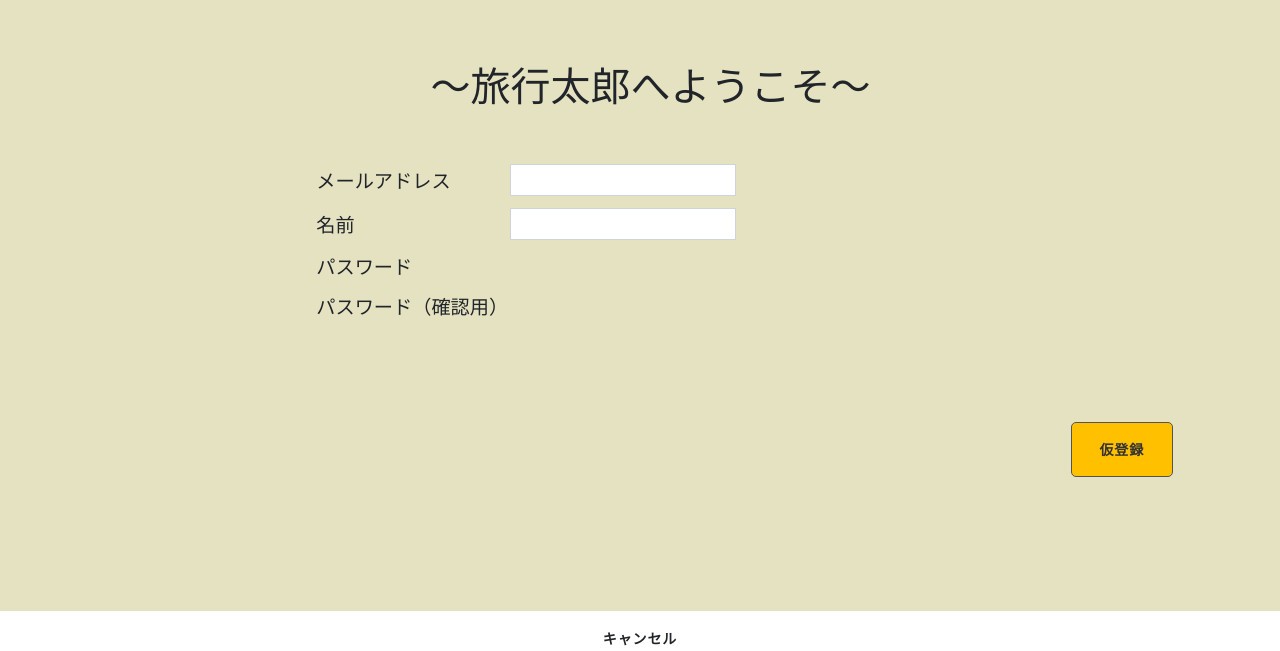
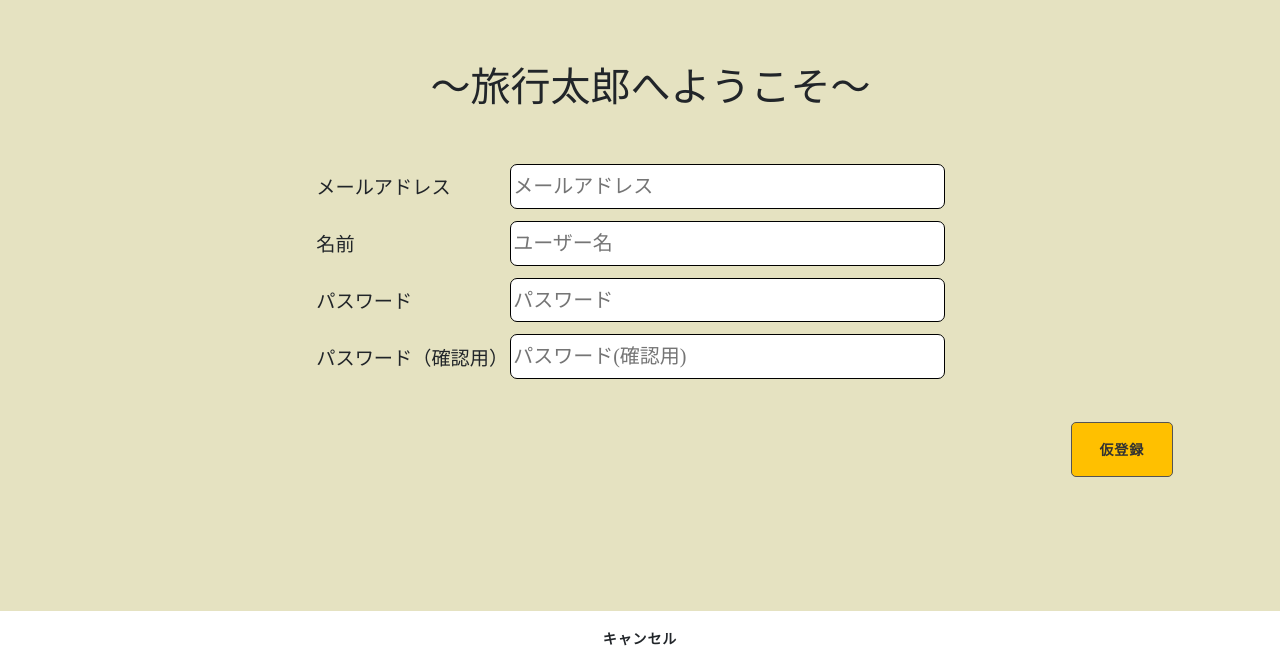
Before and after one commit to khuctienminh/test1, a Django app: page /accounts/signup/ in a window 1280 px wide. Shown: the part 142-793 px from the top of the page. Run offline with Django 3.2, Linux system fonts and the light colour scheme; parts of the project's set-up code (start-up, migrations or seed data) failed here and were passed over; some libraries are stand-ins or nearby versions.

Commit message:
uplan dau

```diff
--- a/static/css/mystyles.css
+++ b/static/css/mystyles.css
@@ -51,6 +51,13 @@
 }
 
 /* signup_form 01/19 */
+.table_signup input{
+  width: 34vw;
+  height: 3.5vw;
+  font-size: 20px;
+  border: 1px solid;
+  border-radius:7px;
+}
 .formsigEmail{
   width: 34vw;
   height: 3.5vw;
--- a/taro/urls.py
+++ b/taro/urls.py
@@ -4,9 +4,7 @@
 app_name = 'taro'
 
 urlpatterns = [
-<<<<<<< HEAD
 
-=======
     path('',views.IndexView.as_view(),name = 'index'),
     path('top',views.TopView.as_view(),name = 'top'),
     path('inquiry/form',views.InquiryView.as_view(),name = 'inquiry'),
@@ -23,6 +21,5 @@
     path('taro-delete/<int:pk>/',views.TaroDeleteView.as_view(),name="taro_delete"),
     path('like/<int:pk>/',views.LikeView,name='like_taro'),
     path('mypage/<int:pk>/',views.MyPageView.as_view(),name = 'mypage'),
->>>>>>> 9bc32788f7e9b9947a3d7232c439832173a986ef
 
 ]
```
Also changed, not shown: ryokou_taro/settings.py (+4 -4 lines), taro/migrations/0013_auto_20220131_0145.py (added).
